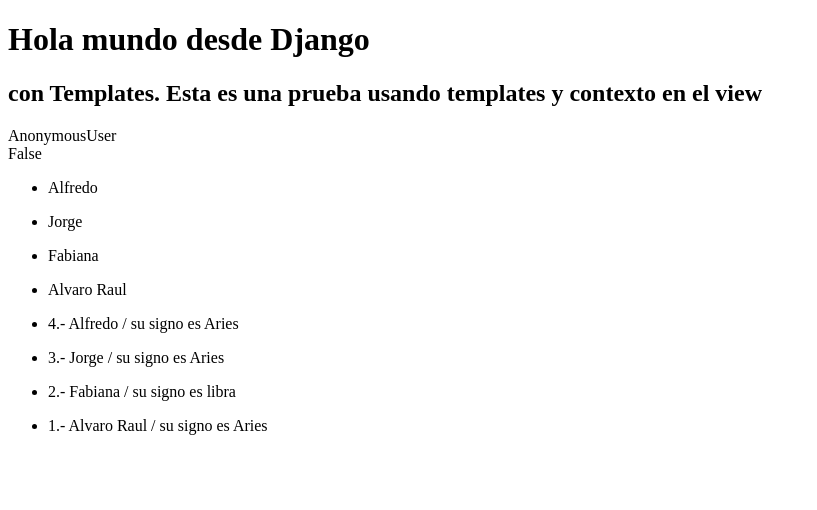
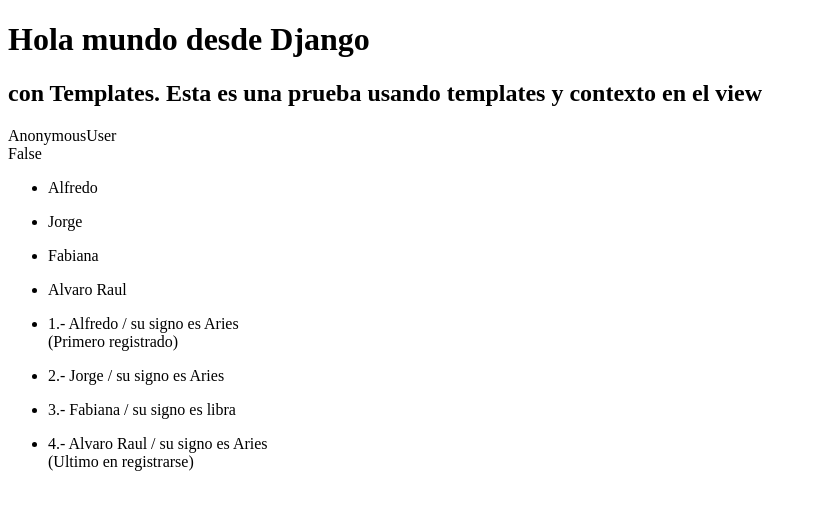
Before and after one commit to FabbPP/PWeb2Marcela, a Django app: page / in a window 1280 px wide. Shown: the top 510 px of the page, without its empty margins (0-817 px from the left). Run offline with Django 5.2, Linux system fonts and the light colour scheme; data comes from the database, SQL or seed files in the repository.

Commit message:
Prueba 4 forloop.first forloop.last

```diff
--- a/Django_project/listaContactos/inicio/templates/home.html
+++ b/Django_project/listaContactos/inicio/templates/home.html
@@ -17,7 +17,10 @@
         {% endfor%}
         {% for usuario in personasRegistradas %}
         <ul>
-            <li> {{forloop.revcounter}}.- {{usuario.nombres}} / su signo es {{usuario.signo}}</li>
+            <li> {{forloop.counter}}.- {{usuario.nombres}} / su signo es {{usuario.signo}}</li>
+            {% if forloop.first %} (Primero registrado) {% endif %}
+            {% if forloop.last %} (Ultimo en registrarse) {% endif %}
+
         </ul>
         {% endfor%}
     </body>
```
